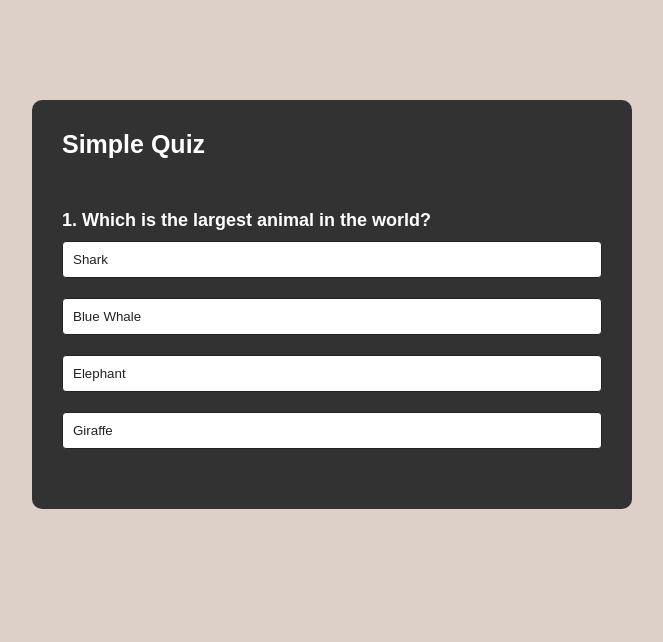
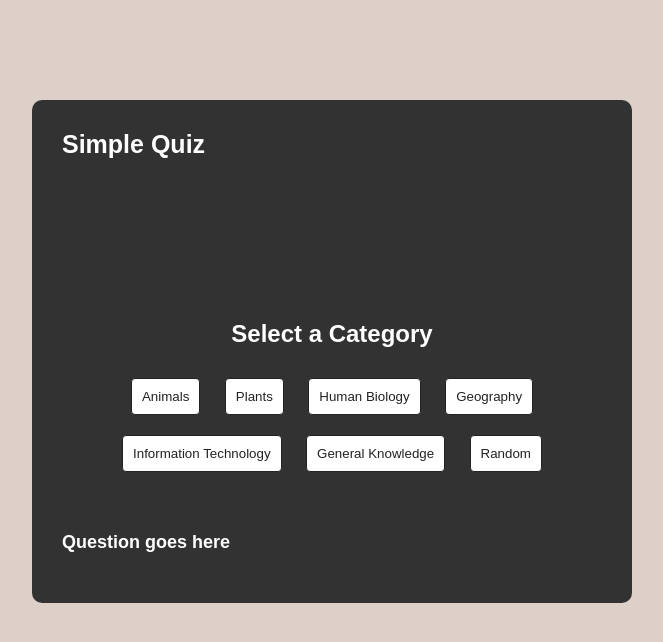
Before and after one commit to dondolo2/Quiz-App, a plain HTML site: page index.html in a window 1280 px wide. Shown: the whole page, without its empty margins (308-971 px from the left). Drawn offline with Linux system fonts and the light colour scheme.

Commit message:
Added different categories of questions

```diff
--- a/index.html
+++ b/index.html
@@ -9,6 +9,21 @@
 <body>
     <div class="app">
         <h1>Simple Quiz</h1>
+
+<div class="category-select">
+    <h2>Select a Category</h2>
+    <div id="category-buttons">
+        <button class="btn category-btn" data-category="animals">Animals</button>
+        <button class="btn category-btn" data-category="animals">Plants</button>
+        <button class="btn category-btn" data-category="body">Human Biology</button>
+        <button class="btn category-btn" data-category="continents">Geography</button>
+        <button class="btn category-btn" data-category="tech">Information Technology</button>
+        <button class="btn category-btn" data-category="general">General Knowledge</button>
+        <button class="btn category-btn" data-category="random">Random</button>
+    </div>
+</div>
+
+
         <div class="quiz">
             <h2 id="question">Question goes here</h2>
             <div  id="answer-buttons">
--- a/script.js
+++ b/script.js
@@ -1,59 +1,98 @@
-const questions = [
+const allQuestions = {
+  animals: [
     {
       question: "Which is the largest animal in the world?",
       answers: [
-            {text: "Shark", correct: false},
-            {text: "Blue Whale", correct: true},
-            {text: "Elephant", correct: false},
-            {text: "Giraffe", correct: false},
-        ]
+        { text: "Shark", correct: false },
+        { text: "Blue Whale", correct: true },
+        { text: "Elephant", correct: false },
+        { text: "Giraffe", correct: false },
+      ],
     },
+    // Add more animal questions
+  ],
+  body: [
+    {
+      question: "Which human organ has the smallest bone?",
+      answers: [
+        { text: "Foot", correct: false },
+        { text: "Hand", correct: false },
+        { text: "Tongue", correct: false },
+        { text: "Ear", correct: true },
+      ],
+    },
+    // More body questions
+  ],
+  continents: [
+    {
+      question: "Which is the smallest continent?",
+      answers: [
+        { text: "Australia", correct: true },
+        { text: "Africa", correct: false },
+        { text: "Europe", correct: false },
+        { text: "Antarctica", correct: false },
+      ],
+    },
+    // More
+  ],
+  tech: [
+    {
+      question: "What does 'CPU' stand for?",
+      answers: [
+        { text: "Central Process Unit", correct: false },
+        { text: "Central Processing Unit", correct: true },
+        { text: "Computer Personal Unit", correct: false },
+        { text: "Central Processor Union", correct: false },
+      ],
+    },
+    // More
+  ],
+  general: [
     {
       question: "Which is my real name?",
       answers: [
-            {text: "Mooskie", correct: false},
-            {text: "Musa", correct: false},
-            {text: "Mosa", correct: true},
-            {text: "Moosa", correct: false},
-        ]
+        { text: "Mooskie", correct: false },
+        { text: "Musa", correct: false },
+        { text: "Mosa", correct: true },
+        { text: "Moosa", correct: false },
+      ],
     },
-    {
-        question: "Which is NOT a social animal?",
-        answers: [
-            {text: "Tiger", correct: true},
-            {text: "Lion", correct: false},
-            {text: "Human Being", correct: false},
-            {text: "Hippo", correct: false},
-        ]
-    },
-    {
-        question: "Which human organ has the smallest bone?",
-        answers: [
-            {text: "Foot", correct: false},
-            {text: "Hand", correct: false},
-            {text: "Tongue", correct: false},
-            {text: "Ear", correct: true},
-        ]
-    },
-    {
-        question: "Which animal can be found in Antactica?",
-        answers: [
-            {text: "Polar Bears", correct: false},
-            {text: "Panda Bears", correct: false},
-            {text: "Penguins", correct: true},
-            {text: "Siberian Tigers", correct: false},
-        ]
-    },
-    {
-        question: "Which is the smallest continent in the world?",
-        answers: [
-            {text: "Australia", correct: true},
-            {text: "Africa", correct: false},
-            {text: "Europe", correct: false},
-            {text: "Antactica", correct: false},
-        ]
+    // More
+  ],
+  random: [
+    // Combine questions from all above for random
+  ],
+};
+
+let questions = [];
+// let currentQuestionIndex = 0;
+// let score = 0;
+
+const categorySelect = document.querySelector(".category-select");
+const categoryButtons = document.querySelectorAll(".category-btn");
+const quizContainer = document.querySelector(".quiz");
+
+categoryButtons.forEach((button) => {
+  button.addEventListener("click", () => {
+    const selectedCategory = button.dataset.category;
+    questions =
+      selectedCategory === "random"
+        ? getRandomQuestions()
+        : allQuestions[selectedCategory];
+    categorySelect.style.display = "none";
+    quizContainer.style.display = "block";
+    startQuiz();
+  });
+});
+
+function getRandomQuestions() {
+  const all = Object.values(allQuestions).flat();
+  return shuffleArray(all).slice(0, 5); // Example: pick 5 random questions
 }
-]
+
+function shuffleArray(arr) {
+  return arr.sort(() => Math.random() - 0.5);
+}
 
 const questionElement = document.getElementById("question");
 const answerButtons = document.getElementById("answer-buttons");
@@ -75,7 +114,7 @@ function showQuestion() {
   let questionNo = currentQuestionIndex + 1;
   questionElement.innerHTML = questionNo + ". " + currentQuestion.question;
 
-    currentQuestion.answers.forEach(answer => {
+  currentQuestion.answers.forEach((answer) => {
     const button = document.createElement("button");
     button.innerHTML = answer.text;
     button.classList.add("btn");
@@ -83,10 +122,9 @@ function showQuestion() {
     if (answer.correct) {
       button.dataset.correct = answer.correct;
     }
-        button.addEventListener("click", selectAnswer)
+    button.addEventListener("click", selectAnswer);
   });
 }
-
 
 function resetState() {
   nextButton.style.display = "none";
@@ -102,9 +140,9 @@ function selectAnswer(e) {
     selectedBtn.classList.add("correct");
     score++;
   } else {
-        selectedBtn.classList.add("incorrect")
+    selectedBtn.classList.add("incorrect");
   }
-    Array.from(answerButtons.children).forEach(button => {
+  Array.from(answerButtons.children).forEach((button) => {
     if (button.dataset.correct === "true") {
       button.classList.add("correct");
     }
@@ -129,10 +167,10 @@ function handleNextButton() {
   }
 }
 
-nextButton.addEventListener("click", ()=>{
+nextButton.addEventListener("click", () => {
   if (currentQuestionIndex < questions.length) {
     handleNextButton();
-    }else{
+  } else {
     startQuiz();
   }
 });
--- a/styles.css
+++ b/styles.css
@@ -68,3 +68,22 @@ body {
 .incorrect {
     background: #ff9393;
 }
+
+.category-select {
+    background: #323232;
+    color: white;
+    padding: 30px;
+    margin: 100px auto 0;
+    max-width: 600px;
+    border-radius: 10px;
+    text-align: center;
+}
+
+.category-select h2 {
+    margin-bottom: 20px;
+}
+
+#category-buttons .btn {
+    margin: 10px;
+    width: auto;
+}
```
Also changed, not shown: 1 other file. Lines whose indentation alone changed are shown as unchanged.
